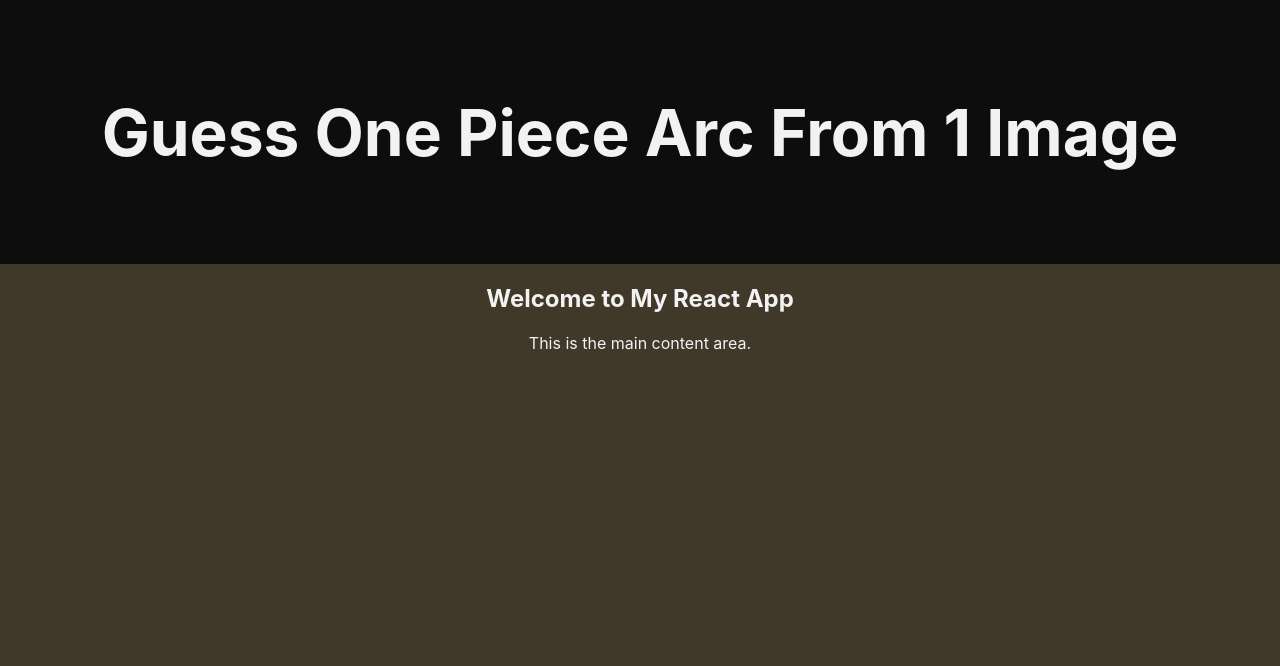
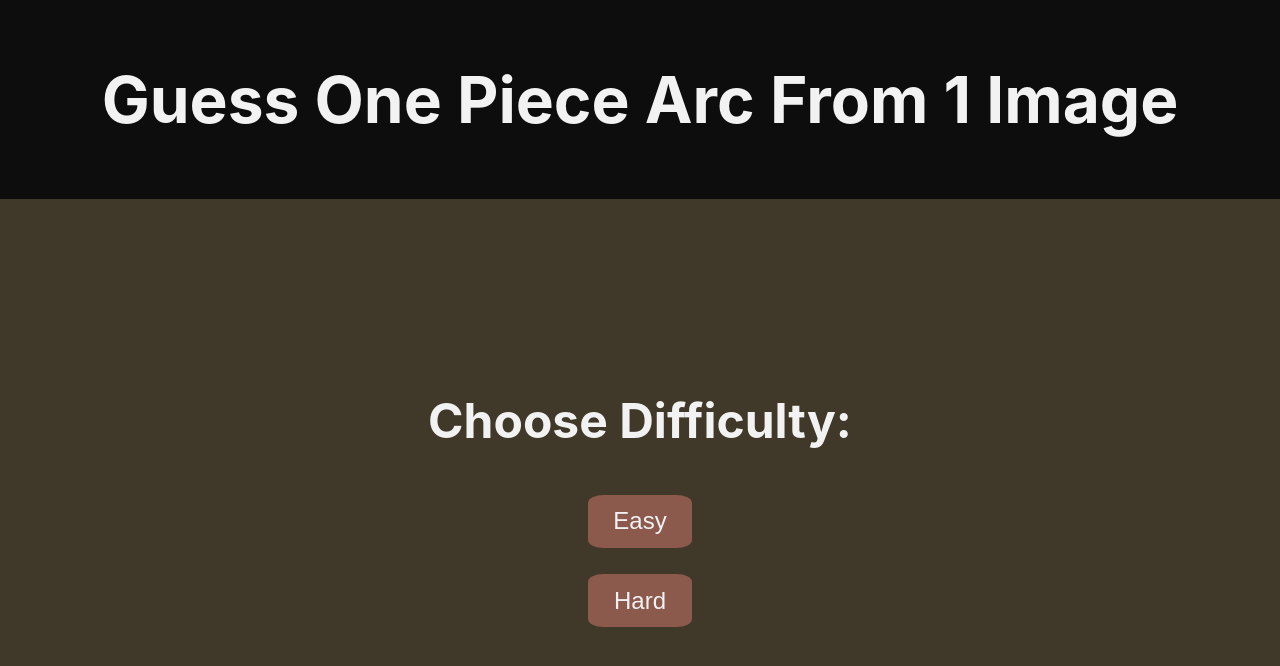
Before and after one commit to ilyas-assylbekov/op-guessr, a React (Create React App) app: page / in a window 1280 px wide. Shown: the top 666 px of the page. Built offline with nearby package versions, Linux system fonts and the light colour scheme.

Commit message:
Setup difficulty choosing

```diff
--- a/src/App.js
+++ b/src/App.js
@@ -1,15 +1,23 @@
 import React from 'react';
 import './App.css';
 import Header from './Header';
+import ChooseDifficulty from './ChooseDifficulty';
+import Easy from './Easy';
+import Hard from './Hard';
 
 function App() {
+  const [difficulty, setDifficulty] = React.useState(null);
+
+  const handleChooseDifficulty = (difficulty) => {
+    setDifficulty(difficulty);
+  };
+
   return (
     <div className="App">
       <Header />
-      <main>
-        <h2>Welcome to My React App</h2>
-        <p>This is the main content area.</p>
-      </main>
+      {difficulty === null && <ChooseDifficulty onChoose={handleChooseDifficulty} />}
+      {difficulty === 'easy' && <Easy />}
+      {difficulty === 'hard' && <Hard />}
     </div>
   );
 }
--- /dev/null
+++ b/src/ChooseDifficulty.css
@@ -0,0 +1,30 @@
+.choose-difficulty {
+    display: flex;
+    flex-direction: column;
+    align-items: center;
+    justify-content: center;
+    height: 100%;
+    font-size: 150%;
+    color: #F2F2F2;
+    transition: transform 0.3s ease, box-shadow 0.3s ease;
+}
+
+.choose-difficulty:hover {
+    transform: translateY(-3%);
+}
+
+.choose-difficulty button {
+    padding: 1% 2%;
+    margin: 1% 0;
+    border: none;
+    border-radius: 15%;
+    background-color: #8C594D;
+    color: #F2F2F2;
+    font-size: 100%;
+    cursor: pointer;
+    transition: background-color 0.3s ease;
+}
+
+.choose-difficulty button:hover {
+    background-color: #0D0126;
+}
--- /dev/null
+++ b/src/ChooseDifficulty.js
@@ -0,0 +1,14 @@
+import React from 'react';
+import './ChooseDifficulty.css';
+
+function ChooseDifficulty({ onChoose }) {
+  return (
+    <div className="choose-difficulty">
+      <h1>Choose Difficulty:</h1>
+      <button onClick={() => onChoose('easy')}>Easy</button>
+      <button onClick={() => onChoose('hard')}>Hard</button>
+    </div>
+  );
+}
+
+export default ChooseDifficulty;
--- /dev/null
+++ b/src/Easy.js
@@ -0,0 +1,12 @@
+import React from 'react';
+
+function Easy() {
+  return (
+    <div className="easy-component">
+      <h1>Easy Game</h1>
+      {/* Game content for easy difficulty */}
+    </div>
+  );
+}
+
+export default Easy;
--- /dev/null
+++ b/src/Hard.js
@@ -0,0 +1,12 @@
+import React from 'react';
+
+function Hard() {
+  return (
+    <div className="hard-component">
+      <h1>Hard Game</h1>
+      {/* Game content for hard difficulty */}
+    </div>
+  );
+}
+
+export default Hard;
```
Also changed, not shown: src/Easy.css (added), src/Hard.css (added).
